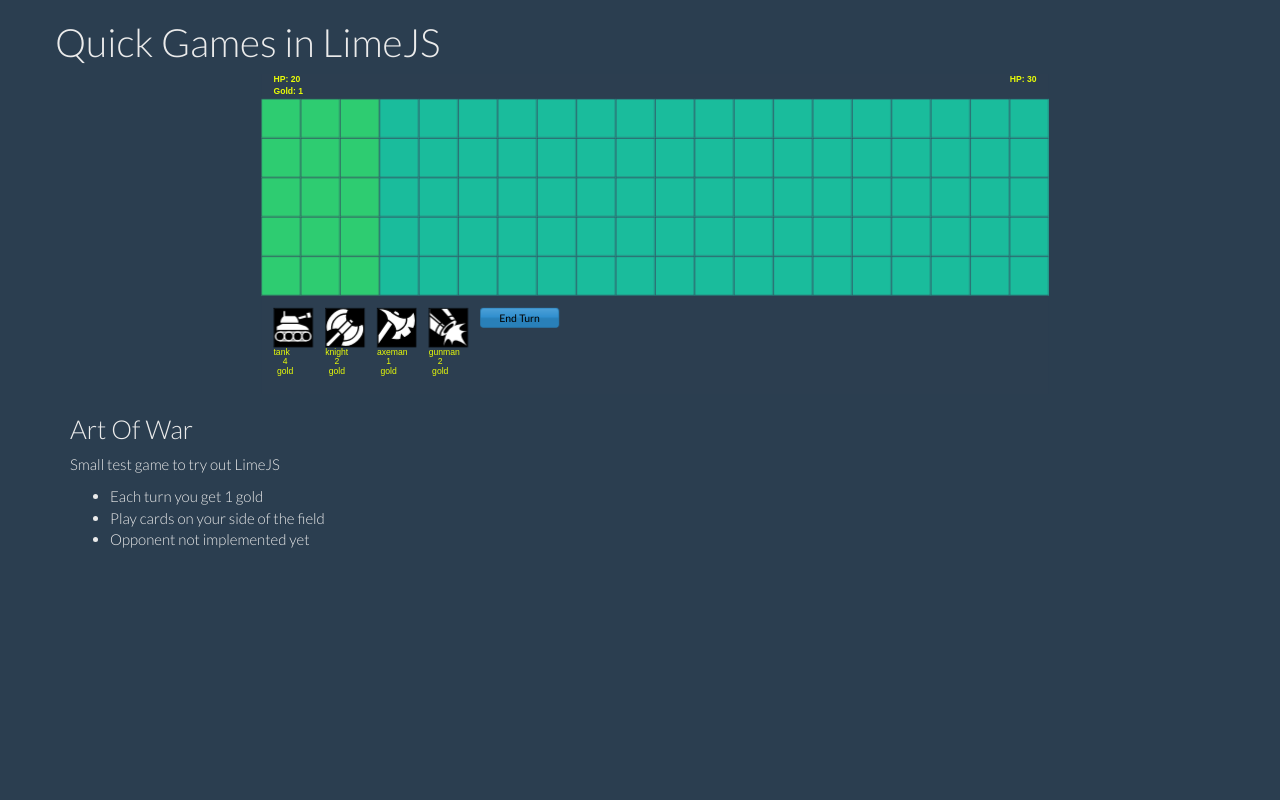
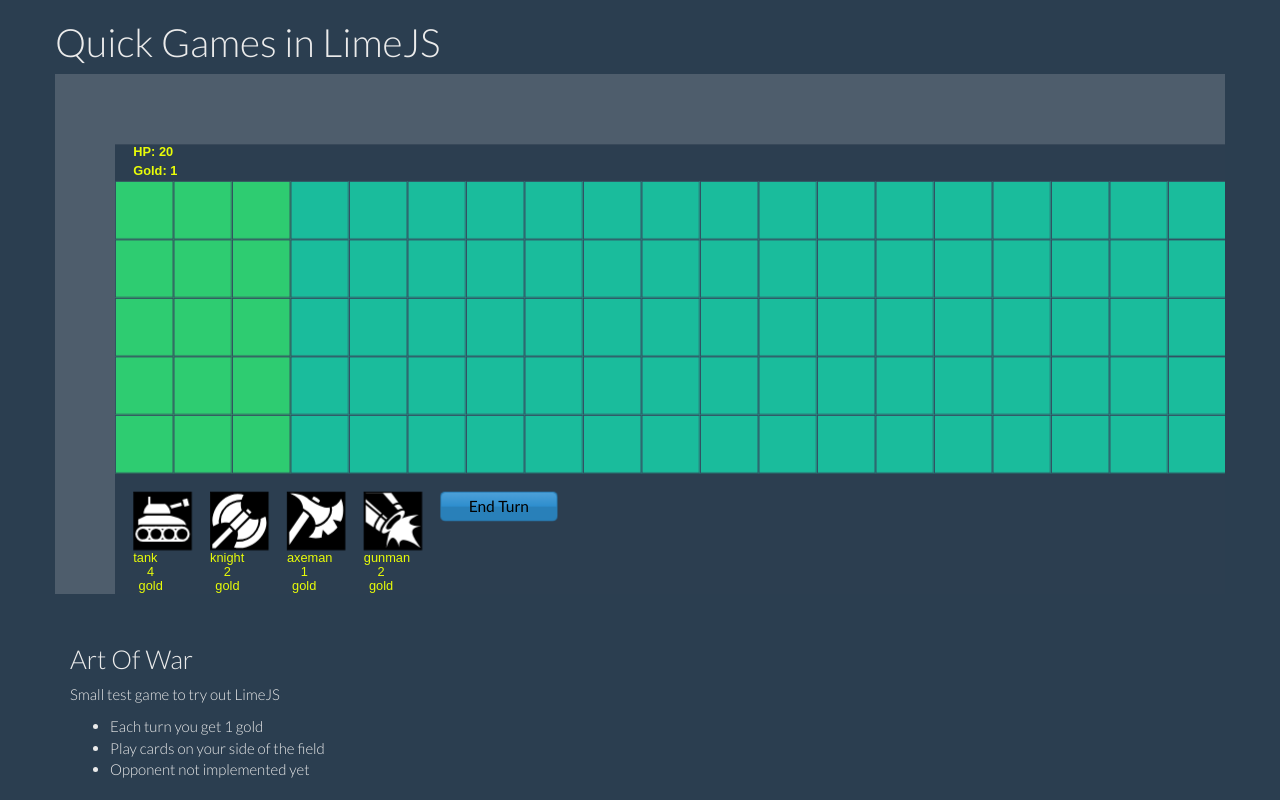
Before and after one commit to RCJurriaans/ArtOfWar, a plain HTML site: page index.html in a window 1280 px wide. Drawn offline with nearby package versions, Linux system fonts and the light colour scheme.

Commit message:
JumboTron Test

```diff
--- a/index.html
+++ b/index.html
@@ -14,7 +14,7 @@
 		</div>
 
 		<div class="row">
-			<div class="col-lg-12" id="AOWcontainer" style="min-height: 320px; max-height: 520px;">
+			<div class="jumbotron" id="AOWcontainer" style="height: 520px;">
 
 			</div>
 		</div>
```
